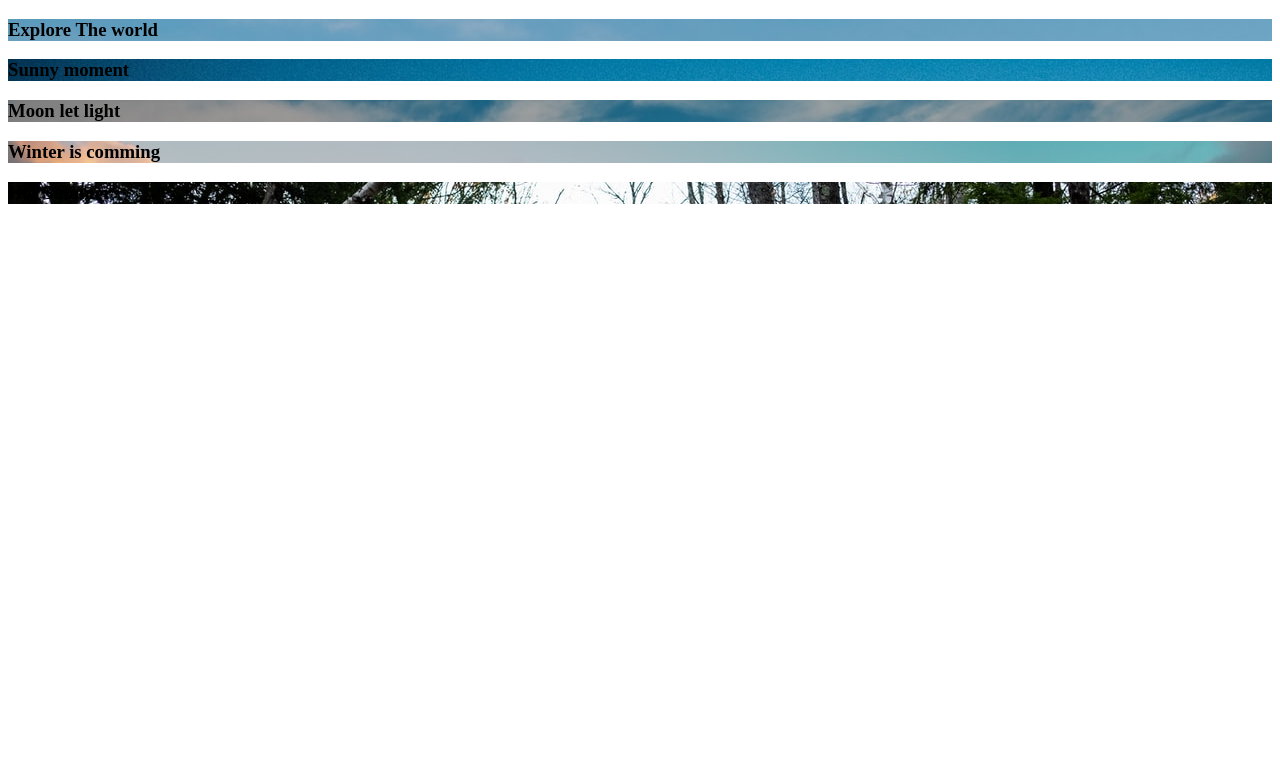
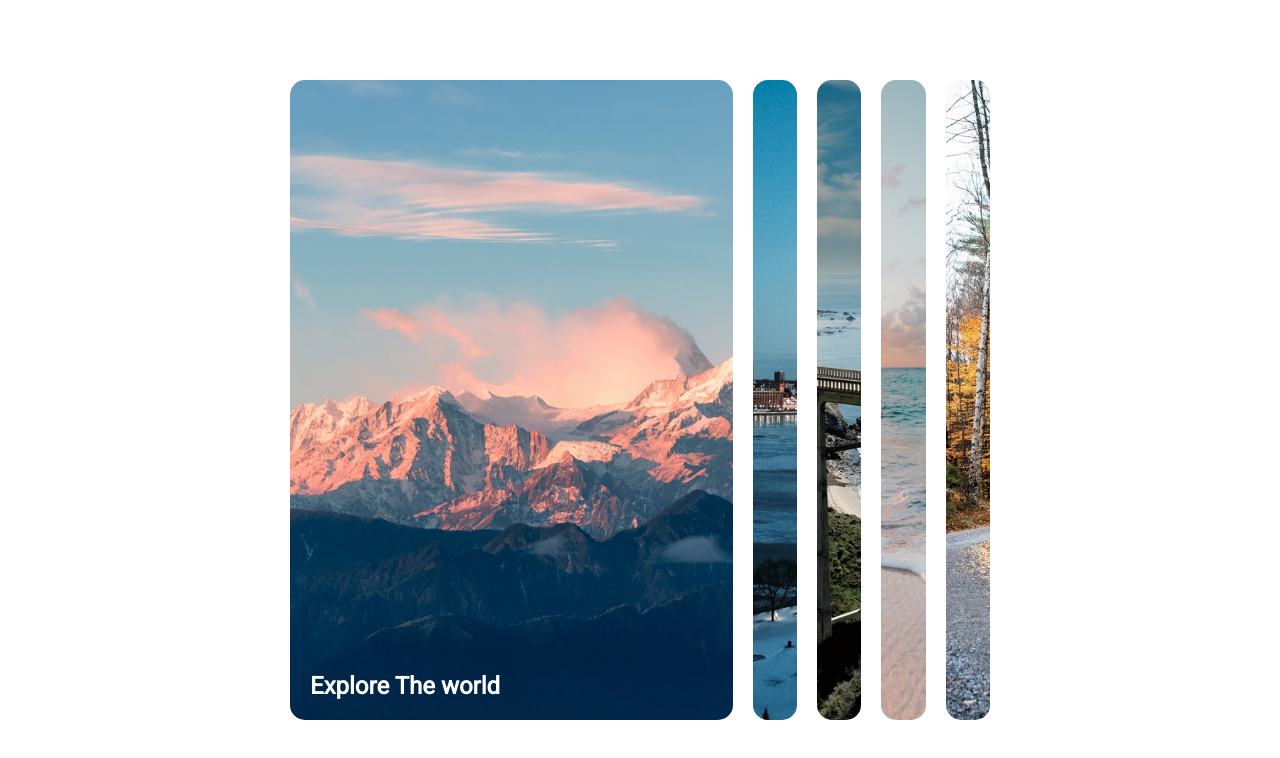
Before and after one commit to siam786/card-project, a plain HTML site: page index.html in a window 1280 px wide. Drawn offline with Linux system fonts and the light colour scheme.

Commit message:
complete css

```diff
--- a/index.html
+++ b/index.html
@@ -5,7 +5,7 @@
     <meta http-equiv="X-UA-Compatible" content="IE=edge" />
     <meta name="viewport" content="width=device-width, initial-scale=1.0" />
     <title>Card Flip</title>
-    <link rel="stylesheet" href="style.css" />
+    <link rel="stylesheet" href="styel.css" />
   </head>
   <body>
     <!-- add container start -->
--- a/styel.css
+++ b/styel.css
@@ -2,8 +2,7 @@
 
 * {
   box-sizing: border-box;
-  padding: 0;
-  margin: 0;
+
 }
 
 body {
@@ -11,7 +10,53 @@ body {
   display: flex;
   align-items: center;
   justify-content: center;
-  width: 100vh;
+  height: 100vh;
   overflow: hidden;
   margin: 0;
+  overflow-x: hidden;
 }
+
+.container{
+    display: flex;
+    width: 90vh;
+}
+.panel{
+    background-size: cover;
+    background-position: center;
+    background-repeat: no-repeat;
+    color:#fff;
+    cursor: pointer;
+    height: 80vh;
+    border-radius: 15px;
+    flex: 0.5;
+    margin: 10px;
+    position: relative;
+    transition:flex .7s ease-in;
+}
+
+.panel h3{
+    font-size: 24px;
+    position: absolute;
+    bottom: 20px;
+    left: 20px;
+    margin: auto;
+    opacity: 0;
+
+}
+
+.panel.active{
+    flex: 5;
+}
+.panel.active h3{
+    opacity: 1;
+}
+
+@media (max-width: 480px){
+    .container{
+        width: 100vw;
+    }
+    .panel:nth-of-type(4),.panel:nth-of-type(5){
+        display: none;
+
+    }
+}
```
